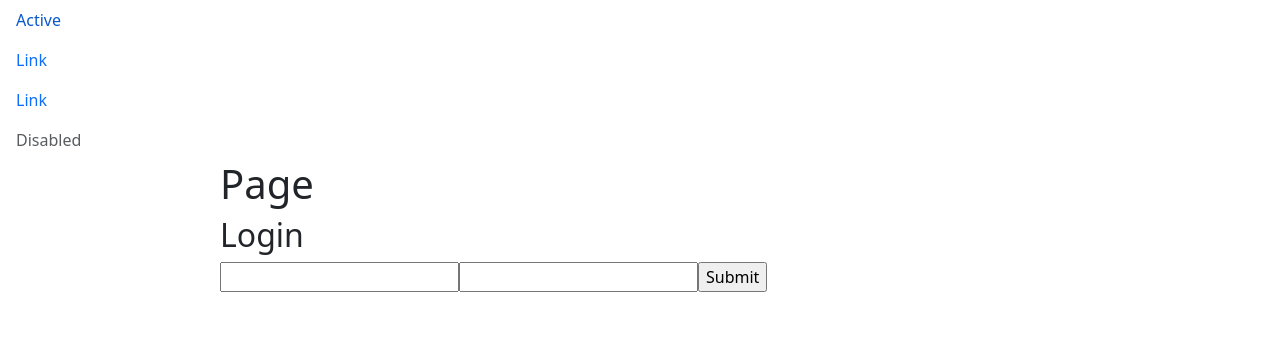
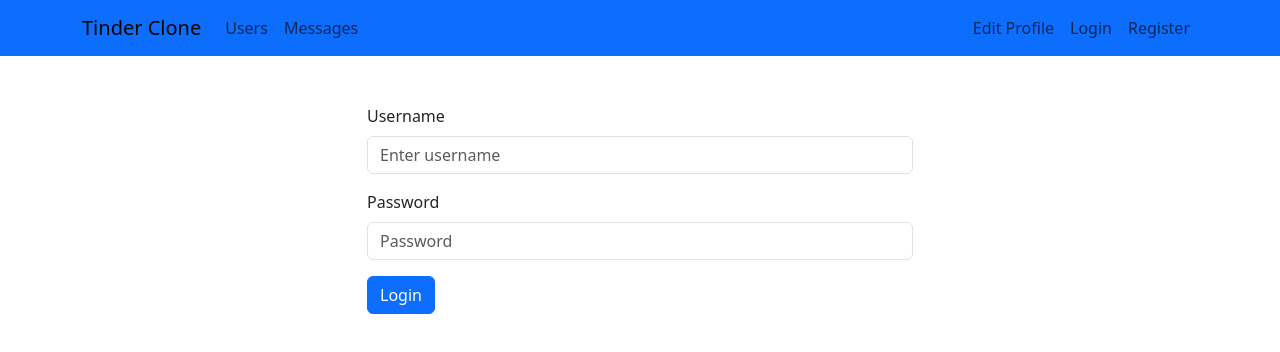
Before and after one commit to JaakkoLipp/AWP-Project, a React (Create React App) app in the folder client/: page /login in a window 1280 px wide. Shown: the top 352 px of the page. Built offline with nearby package versions, Linux system fonts and the light colour scheme.

Commit message:
rought UI structure complete

```diff
--- a/client/src/App.css
+++ b/client/src/App.css
@@ -1,5 +1,6 @@
 .App {
   text-align: center;
+  margin: auto;
 }
 
 .App-logo {
--- a/client/src/App.js
+++ b/client/src/App.js
@@ -14,8 +14,7 @@ function App() {
   return (
     <Router>
       <Menu />
-      <div className="App" style={{ marginLeft: "220px" }}>
-        <h1>Page</h1>
+      <div className="App">
         <h2>{jwt ? `Welcome ${user.username}!` : ""}</h2>
         <Routes>
           <Route
--- a/client/src/components/LikeButtons.js
+++ b/client/src/components/LikeButtons.js
@@ -1,4 +1,5 @@
 import React from "react";
+import "./LikeButtons.css";
 
 function LikeButtons({ onLike, onDislike }) {
   return (
--- a/client/src/components/Login.js
+++ b/client/src/components/Login.js
@@ -1,47 +1,48 @@
-import { useState } from "react";
+import React, { useState } from "react";
+import { Form, Button, Container, Row, Col } from "react-bootstrap";
 
-function Login({ setJwt, jwt, setUser }) {
-  const [userData, setUserData] = useState({});
+function Login({ onLogin }) {
+  const [username, setUsername] = useState("");
+  const [password, setPassword] = useState("");
 
-  const submit = (e) => {
-    e.preventDefault();
-    console.log("Getting here");
-
-    fetch("/users/login", {
-      method: "POST",
-      headers: {
-        "Content-type": "application/json",
-      },
-      body: JSON.stringify(userData),
-      mode: "cors",
-    })
-      .then((response) => response.json())
-      .then((data) => {
-        console.log(data);
-        if (data.token) {
-          setJwt(data.token);
-          setUser(
-            JSON.parse(
-              Buffer.from(data.token.split(".")[1], "base64").toString()
-            )
-          );
-        }
-      });
-  };
-
-  const handleChange = (e) => {
-    setUserData({ ...userData, [e.target.name]: e.target.value });
+  const handleSubmit = (event) => {
+    event.preventDefault();
+    // Implement your login logic here
+    onLogin(username, password);
   };
 
   return (
-    <div>
-      <h2>Login</h2>
-      <form onSubmit={submit} onChange={handleChange}>
-        <input type="text" name="username" />
-        <input type="password" name="password" />
-        <input type="submit" />
-      </form>
-    </div>
+    <Container className="mt-5">
+      <Row className="justify-content-md-center">
+        <Col md={6}>
+          <Form onSubmit={handleSubmit}>
+            <Form.Group className="mb-3" controlId="formBasicEmail">
+              <Form.Label>Username</Form.Label>
+              <Form.Control
+                type="text"
+                placeholder="Enter username"
+                value={username}
+                onChange={(e) => setUsername(e.target.value)}
+              />
+            </Form.Group>
+
+            <Form.Group className="mb-3" controlId="formBasicPassword">
+              <Form.Label>Password</Form.Label>
+              <Form.Control
+                type="password"
+                placeholder="Password"
+                value={password}
+                onChange={(e) => setPassword(e.target.value)}
+              />
+            </Form.Group>
+
+            <Button variant="primary" type="submit">
+              Login
+            </Button>
+          </Form>
+        </Col>
+      </Row>
+    </Container>
   );
 }
 
--- a/client/src/components/Menu.css
+++ /dev/null
@@ -1,31 +0,0 @@
-/* Menu.css */
-.menu {
-  position: fixed; /* Fixed position to stay in place during scroll */
-  top: 0; /* Align to the top */
-  left: 0; /* Align to the left */
-  width: 200px; /* Width of the sidebar */
-  height: 100%; /* Full-height */
-  background-color: #f9f9f9; /* Background color of the sidebar */
-  box-shadow: 2px 0 5px rgba(0, 0, 0, 0.1); /* Add shadow to the right of the sidebar */
-  z-index: 1000; /* Ensure it's above other content */
-  overflow-x: hidden; /* Hide horizontal scroll */
-  padding-top: 20px; /* Some padding at the top */
-}
-
-.menu-list {
-  list-style-type: none; /* Remove bullets from list items */
-  padding: 0; /* Remove padding */
-}
-
-.menu-list li {
-  padding: 8px 16px; /* Padding within each menu item */
-  text-decoration: none; /* No underline */
-  font-size: 18px; /* Increase font size */
-  color: black; /* Text color */
-  display: block; /* Make the list items block elements to stack vertically */
-  border-bottom: 1px solid #ddd; /* Add a border to each item */
-}
-
-.menu-list li:hover {
-  background-color: #f1f1f1; /* Color change on hover */
-}
--- a/client/src/components/Menu.js
+++ b/client/src/components/Menu.js
@@ -1,16 +1,39 @@
 import React from "react";
-import "./Menu.css";
-import { Nav } from "react-bootstrap";
+import { Navbar, Nav, Container } from "react-bootstrap";
+import { Link } from "react-router-dom";
+
 function Menu() {
   return (
-    <Nav defaultActiveKey="/home" className="flex-column">
-      <Nav.Link href="/home">Active</Nav.Link>
-      <Nav.Link eventKey="link-1">Link</Nav.Link>
-      <Nav.Link eventKey="link-2">Link</Nav.Link>
-      <Nav.Link eventKey="disabled" disabled>
-        Disabled
-      </Nav.Link>
-    </Nav>
+    <Navbar bg="primary" expand="lg" sticky="top">
+      <Container>
+        <Navbar.Brand as={Link} to="/">
+          Tinder Clone
+        </Navbar.Brand>
+        <Navbar.Toggle aria-controls="basic-navbar-nav" />
+        <Navbar.Collapse id="basic-navbar-nav">
+          <Nav className="me-auto">
+            <Nav.Link as={Link} to="/users">
+              Users
+            </Nav.Link>
+            <Nav.Link as={Link} to="/messages">
+              Messages
+            </Nav.Link>
+          </Nav>
+          {/* login/logout functionality, you can add it here */}
+          <Nav>
+            <Nav.Link as={Link} to="/profile">
+              Edit Profile
+            </Nav.Link>
+            <Nav.Link as={Link} to="/login">
+              Login
+            </Nav.Link>
+            <Nav.Link as={Link} to="/register">
+              Register
+            </Nav.Link>
+          </Nav>
+        </Navbar.Collapse>
+      </Container>
+    </Navbar>
   );
 }
 
--- a/client/src/components/Register.js
+++ b/client/src/components/Register.js
@@ -1,5 +1,49 @@
-const Register = () => {
-  return <div>{<h1>Register</h1>}</div>;
-};
+import React, { useState } from "react";
+import { Form, Button, Container, Row, Col } from "react-bootstrap";
+
+function Register({ onRegister }) {
+  const [username, setUsername] = useState("");
+  const [password, setPassword] = useState("");
+
+  const handleSubmit = (event) => {
+    event.preventDefault();
+    // Implement your Register logic here
+    onRegister(username, password);
+  };
+
+  return (
+    <Container className="mt-5">
+      <Row className="justify-content-md-center">
+        <Col md={6}>
+          <Form onSubmit={handleSubmit}>
+            <Form.Group className="mb-3" controlId="formBasicEmail">
+              <Form.Label>Username</Form.Label>
+              <Form.Control
+                type="text"
+                placeholder="Enter username"
+                value={username}
+                onChange={(e) => setUsername(e.target.value)}
+              />
+            </Form.Group>
+
+            <Form.Group className="mb-3" controlId="formBasicPassword">
+              <Form.Label>Password</Form.Label>
+              <Form.Control
+                type="password"
+                placeholder="Password"
+                value={password}
+                onChange={(e) => setPassword(e.target.value)}
+              />
+            </Form.Group>
+
+            <Button variant="primary" type="submit">
+              Register
+            </Button>
+          </Form>
+        </Col>
+      </Row>
+    </Container>
+  );
+}
 
 export default Register;
```
Also changed, not shown: client/src/components/Messages.css (deleted, +0 -105 lines), client/src/components/UserCard.css (deleted, +0 -23 lines).
